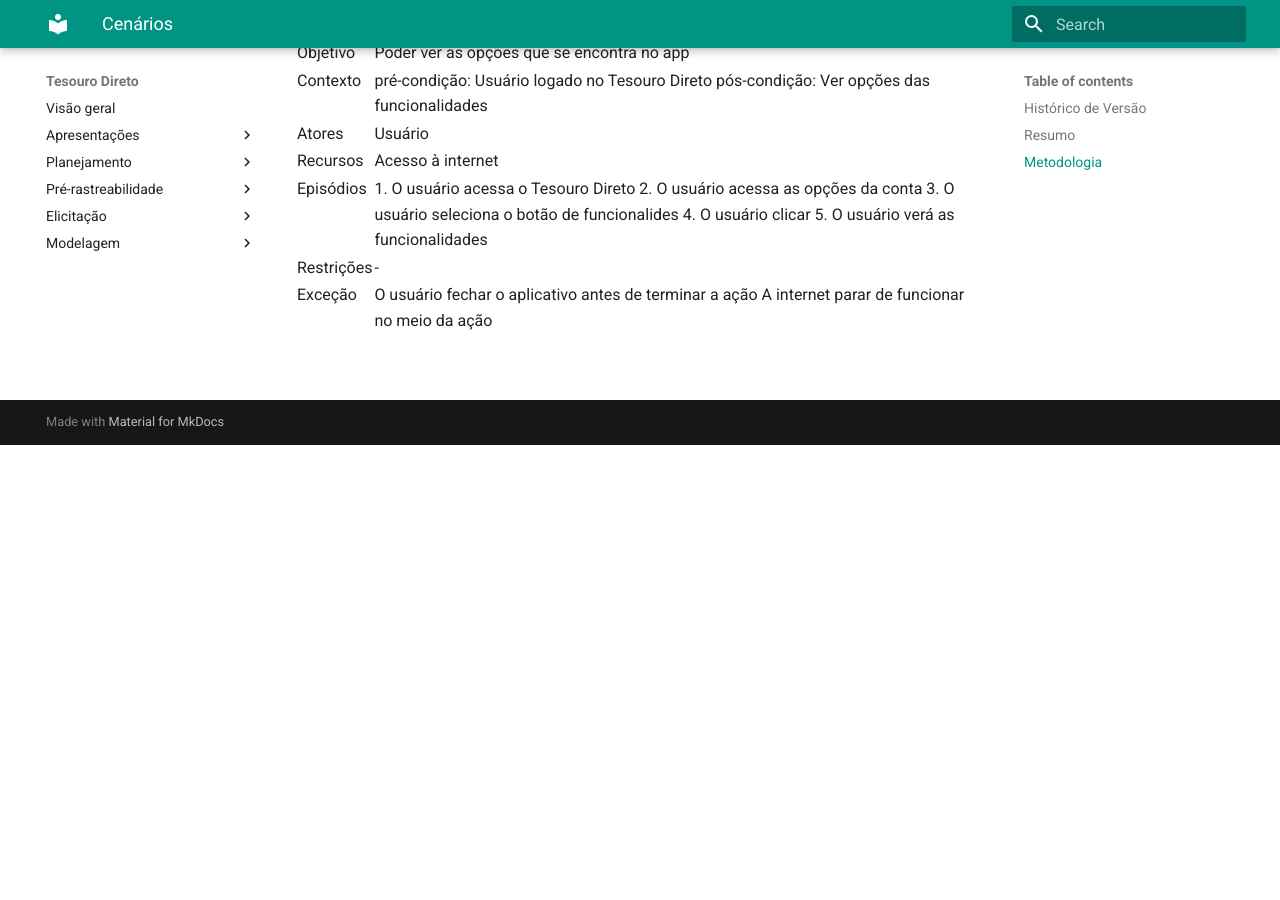
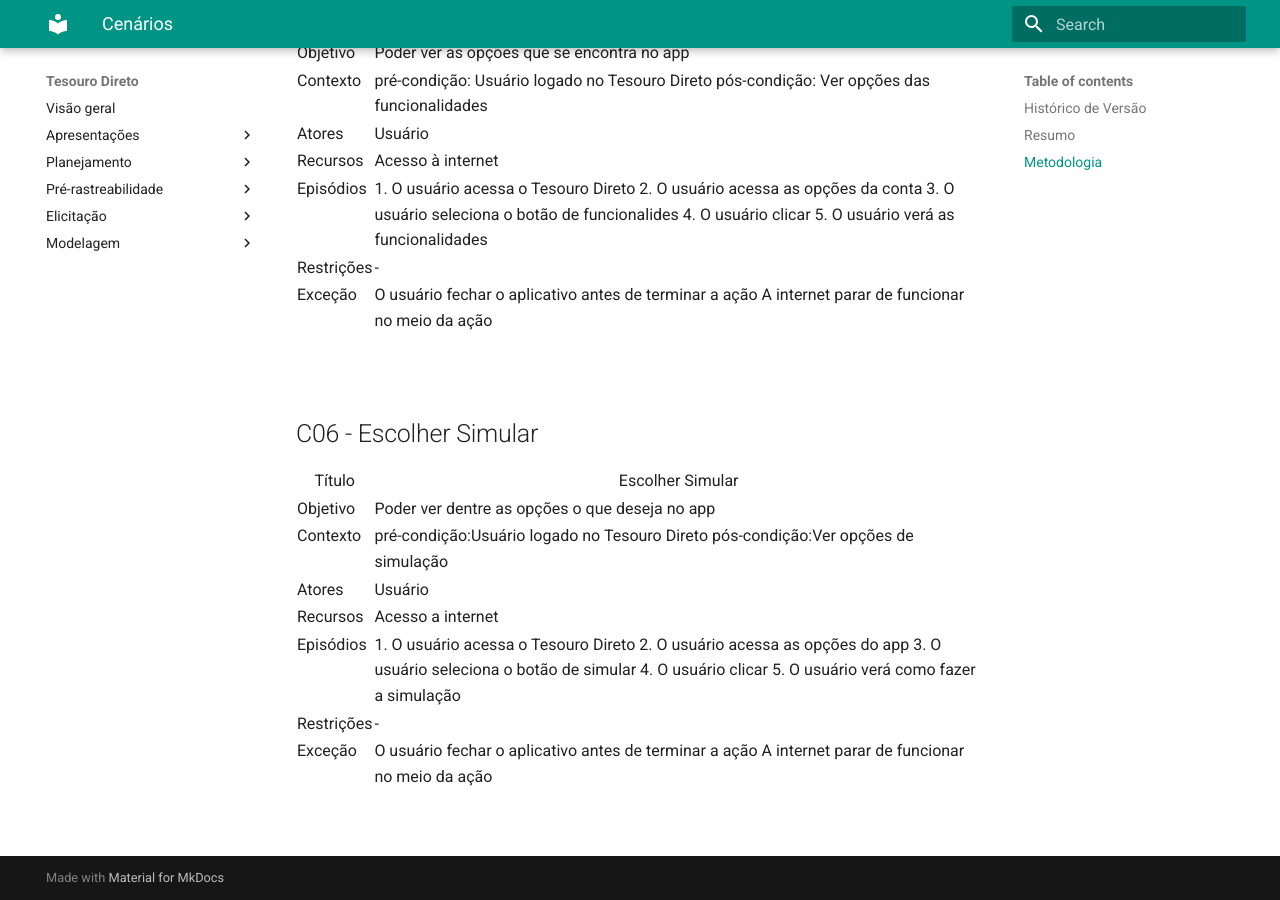
Before and after one commit to mibasFerraz/2021.1-TesouroDireto, an MkDocs documentation site: the page built from docs/modelagem/cenarios.md, in a window 1280 px wide and 900 px high, scrolled down 3234 px. Built offline with MkDocs 1.6.1 and Material for MkDocs 9.7.7, drawn with Linux system fonts in a browser that asks for light colours; before the commit the page ends 3679 px from its top, so only the background shows below that.

Commit message:
(#30) add c06

```diff
--- a/docs/modelagem/cenarios.md
+++ b/docs/modelagem/cenarios.md
@@ -332,3 +332,54 @@
     </tbody>
 </table>
 <br>
+
+## C06 - Escolher Simular
+
+<table class="table table-striped border">
+    <thead>
+        <th>Título</th>
+        <th>Escolher Simular</th>
+    </thead>
+    <tbody>
+        <tr>
+            <td>Objetivo</td>
+            <td>Poder ver dentre as opções o que deseja no app</td>
+        </tr>
+        <tr>
+            <td>Contexto</td>
+            <td>pré-condição:Usuário logado no Tesouro Direto
+                pós-condição:Ver opções de simulação
+            </td>
+        </tr>
+        <tr>
+            <td>Atores</td>
+            <td>Usuário</td>
+        </tr>
+        <tr>
+            <td>Recursos</td>
+            <td>Acesso a internet</td>
+        </tr>
+        <tr>
+            <td>Episódios</td>
+            <td>
+            1. O usuário acessa o Tesouro Direto
+            2. O usuário acessa as opções do app
+            3. O usuário seleciona o botão de simular
+            4. O usuário clicar
+            5. O usuário verá como fazer a simulação
+            </td>
+        </tr>
+        <tr>
+            <td>Restrições</td>
+            <td>-</td>
+        </tr>
+        <tr>
+            <td>Exceção</td>
+            <td>
+            O usuário fechar o aplicativo antes de terminar a ação
+            A internet parar de funcionar no meio da ação
+            </td>
+        </tr>
+    </tbody>
+</table>
+<br>
```
